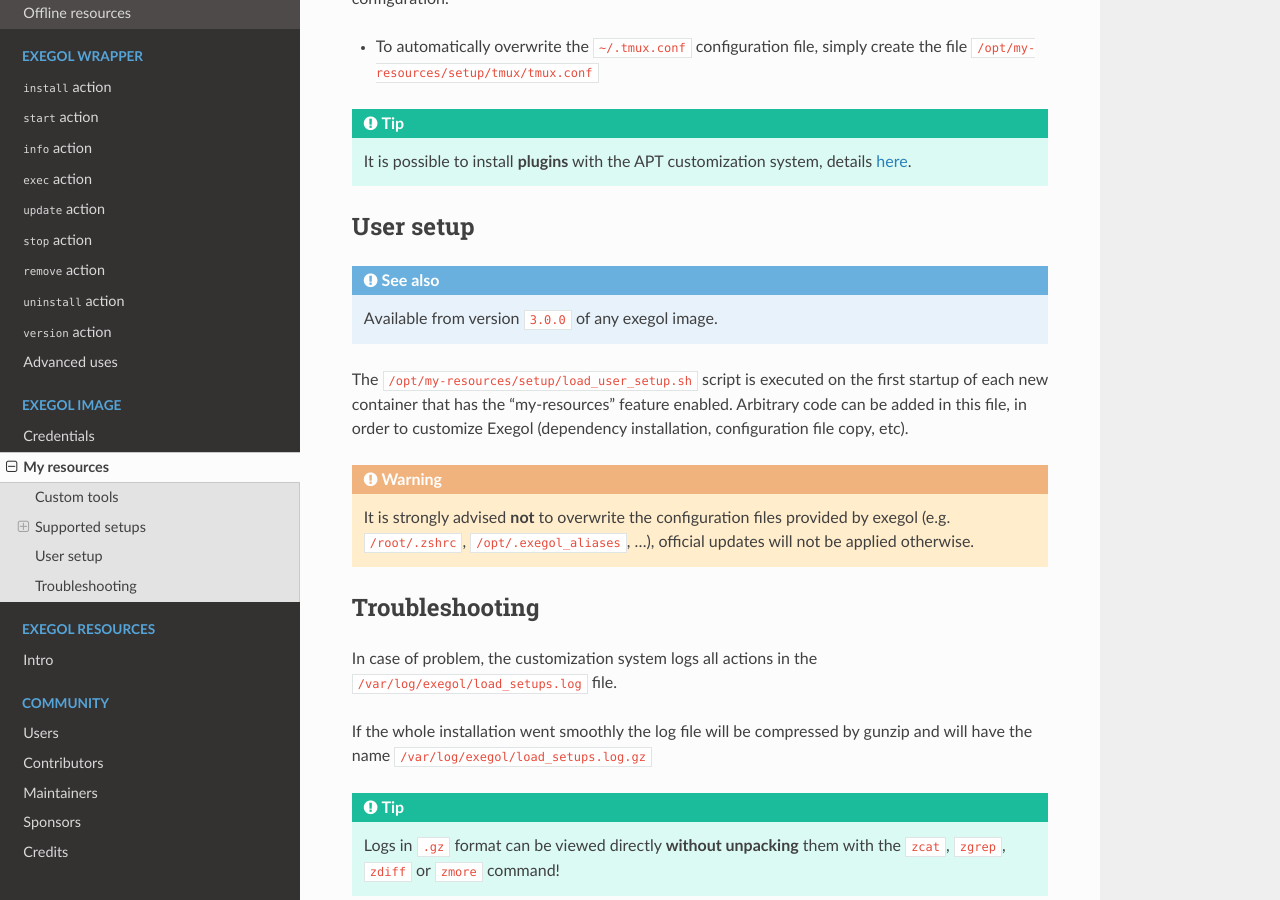
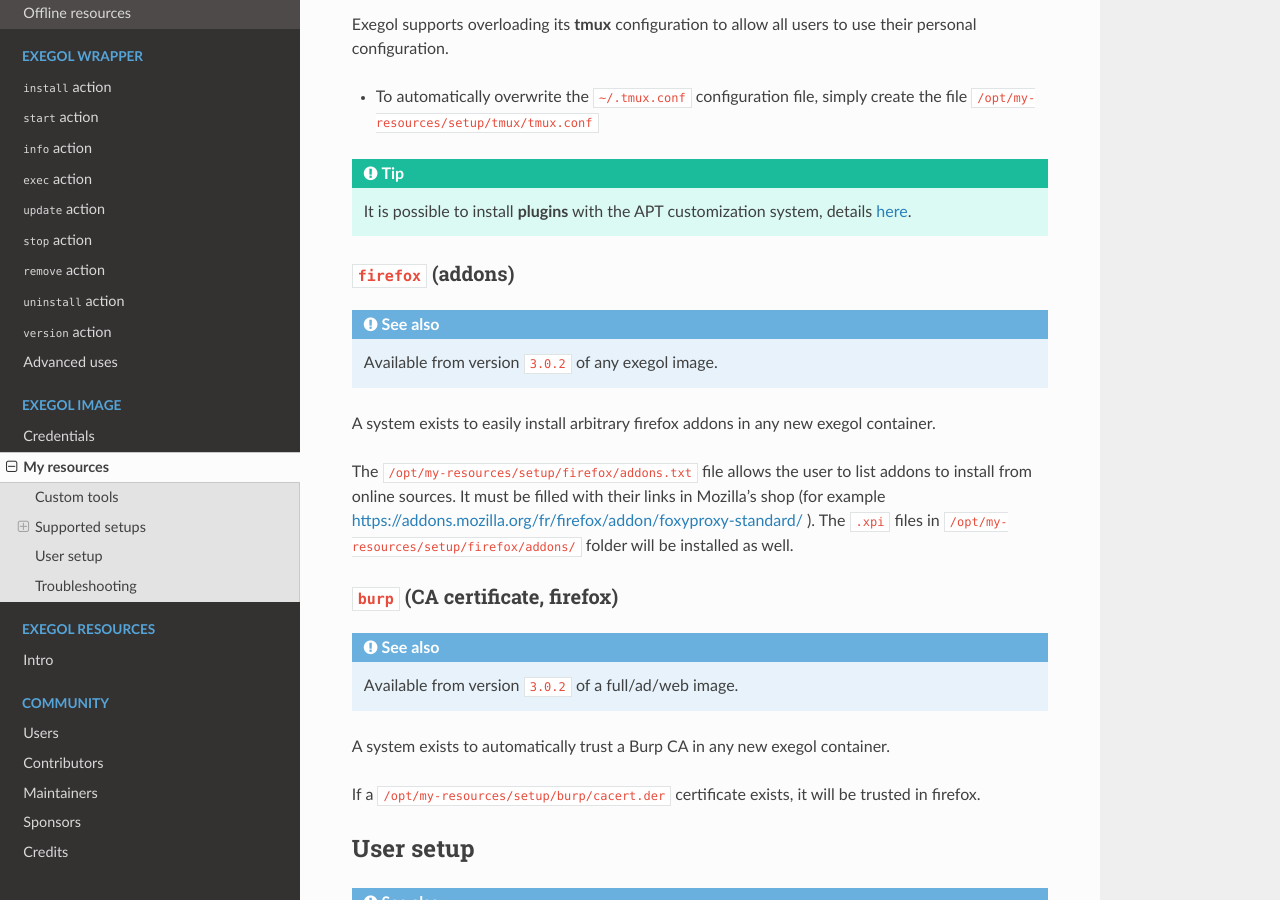
Before and after one commit to ThePorgs/Exegol-docs, a Sphinx documentation site: the page built from source/exegol-image/my-resources.rst, in a window 1280 px wide and 900 px high, scrolled down 3818 px. Built offline with Sphinx 7.4.7 and the Read the Docs theme 2.0.0, drawn with Linux system fonts in a browser that asks for light colours; some of the changed text lies outside the part shown.

Commit message:
Added sections about firefox addons and burp CA trust in my-resources.rst

```diff
--- a/source/exegol-image/my-resources.rst
+++ b/source/exegol-image/my-resources.rst
@@ -126,6 +126,25 @@
 
 .. _User-setup:
 
+:code:`firefox` (addons)
+~~~~~~~~~~~~~~~~~~~~~~~~
+.. seealso::
+    Available from version ``3.0.2`` of any exegol image.
+
+A system exists to easily install arbitrary firefox addons in any new exegol container.
+
+The ``/opt/my-resources/setup/firefox/addons.txt`` file allows the user to list addons to install from online sources. It must be filled with their links in Mozilla's shop (for example https://addons.mozilla.org/fr/firefox/addon/foxyproxy-standard/ ).
+The ``.xpi`` files in ``/opt/my-resources/setup/firefox/addons/`` folder will be installed as well.
+
+:code:`burp` (CA certificate, firefox)
+~~~~~~~~~~~~~~~~~~~~~~~~~~~~~~~~~~~~~~
+.. seealso::
+    Available from version ``3.0.2`` of a full/ad/web image.
+
+A system exists to automatically trust a Burp CA in any new exegol container.
+
+If a ``/opt/my-resources/setup/burp/cacert.der`` certificate exists, it will be trusted in firefox.
+
 User setup
 ----------
 .. seealso::
```
